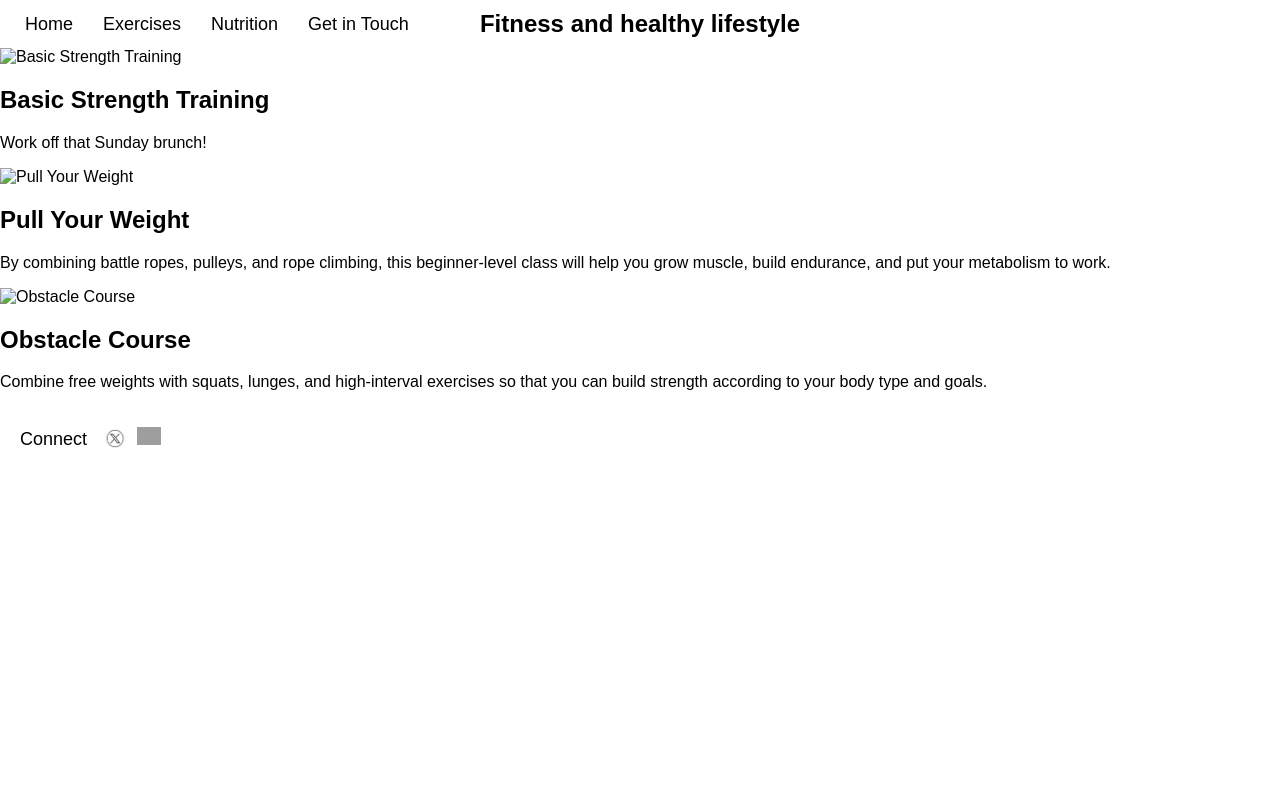
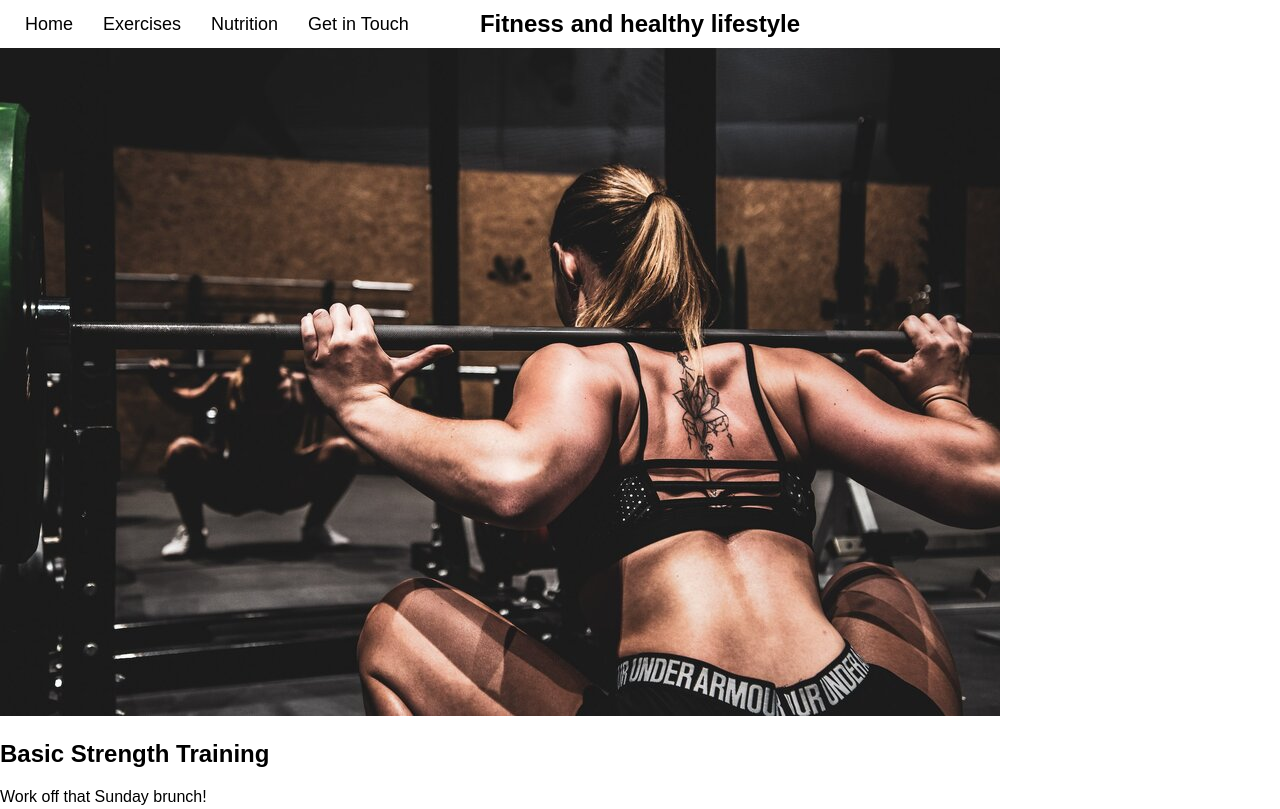
Before and after one commit to watisdiz/watisdiz.github.io, a plain HTML site: page exercise.html in a window 1280 px wide. Shown: the top 809 px of the page. Drawn offline with Linux system fonts and the light colour scheme; grey boxes are pictures that could not be loaded.

Commit message:
pics added

```diff
--- a/exercise.html
+++ b/exercise.html
@@ -126,17 +126,17 @@
   <!-- Your exercise content will go here -->
   <div class="exercise-section">
     <!-- First exercise -->
-    <img src="your-first-image.jpg" alt="Basic Strength Training">
+    <img src="https://raw.githubusercontent.com/watisdiz/watisdiz.github.io/main/image-asset.jpeg" alt="Basic Strength Training">
     <h2>Basic Strength Training</h2>
     <p>Work off that Sunday brunch!</p>
 
     <!-- Second exercise -->
-    <img src="your-second-image.jpg" alt="Pull Your Weight">
+    <img src="https://raw.githubusercontent.com/watisdiz/watisdiz.github.io/main/image-asset%20(2).jpeg" alt="Pull Your Weight">
     <h2>Pull Your Weight</h2>
     <p>By combining battle ropes, pulleys, and rope climbing, this beginner-level class will help you grow muscle, build endurance, and put your metabolism to work.</p>
 
     <!-- Third exercise -->
-    <img src="your-third-image.jpg" alt="Obstacle Course">
+    <img src="https://raw.githubusercontent.com/watisdiz/watisdiz.github.io/main/image-asset%20(1).jpeg" alt="Obstacle Course">
     <h2>Obstacle Course</h2>
     <p>Combine free weights with squats, lunges, and high-interval exercises so that you can build strength according to your body type and goals.</p>
   </div>
```
